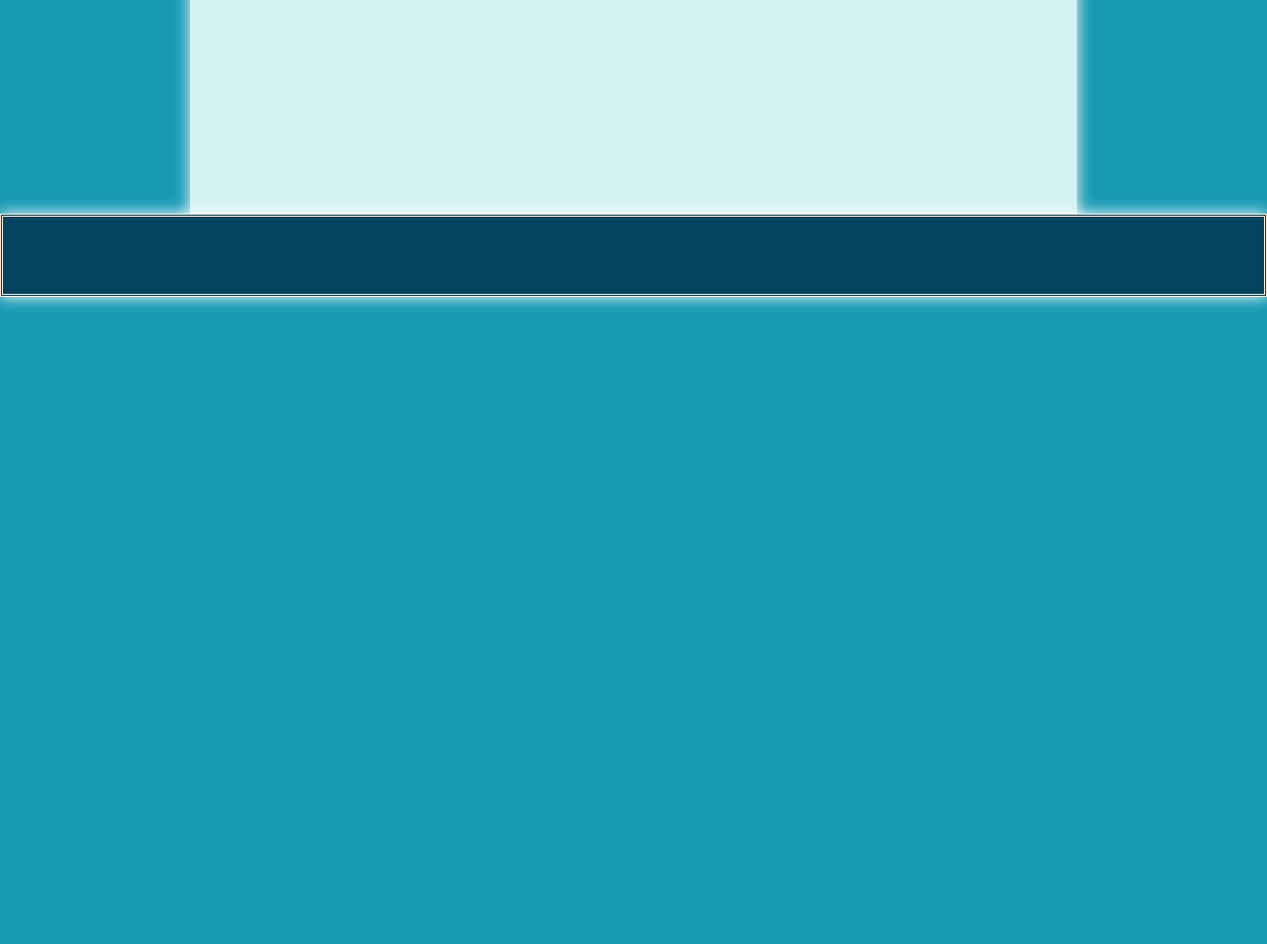
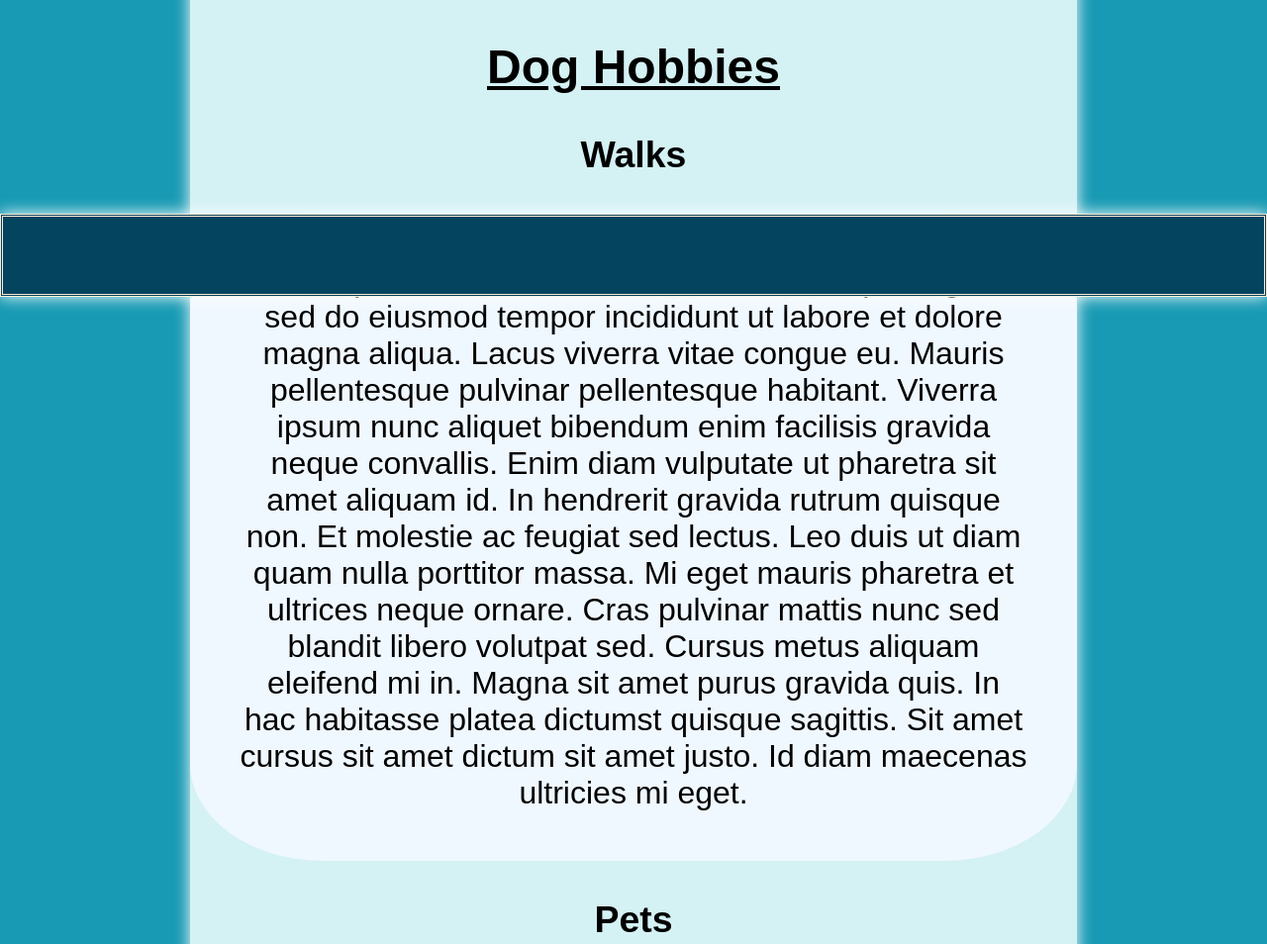
Before and after one commit to Tnopp18/myPersonalSite2, a plain HTML site: page about.html in a window 1280 px wide. Shown: the part 500-1454 px from the top of the page at 99% size. Before the commit the page ends 800 px from the top, so only its background shows below. Drawn offline with Linux system fonts and the light colour scheme.

Commit message:
about page done

```diff
--- a/about.html
+++ b/about.html
@@ -19,6 +19,23 @@
 
         <main>
 
+            <img src="tiger.jpeg" />
+            <h2>Dog Hobbies</h2>
+            <h3>Walks</h3>
+            <p>
+                Lorem ipsum dolor sit amet, consectetur adipiscing elit, sed do eiusmod tempor incididunt ut labore et dolore magna aliqua. Lacus viverra vitae congue eu. Mauris pellentesque pulvinar pellentesque habitant. Viverra ipsum nunc aliquet bibendum enim facilisis gravida neque convallis. Enim diam vulputate ut pharetra sit amet aliquam id. In hendrerit gravida rutrum quisque non. Et molestie ac feugiat sed lectus. Leo duis ut diam quam nulla porttitor massa. Mi eget mauris pharetra et ultrices neque ornare. Cras pulvinar mattis nunc sed blandit libero volutpat sed. Cursus metus aliquam eleifend mi in. Magna sit amet purus gravida quis. In hac habitasse platea dictumst quisque sagittis. Sit amet cursus sit amet dictum sit amet justo. Id diam maecenas ultricies mi eget.
+
+            </p>
+
+            <h3>Pets</h3>
+
+            <p>
+                Lorem ipsum dolor sit amet, consectetur adipiscing elit, sed do eiusmod tempor incididunt ut labore et dolore magna aliqua. Lacus viverra vitae congue eu. Mauris pellentesque pulvinar pellentesque habitant. Viverra ipsum nunc aliquet bibendum enim facilisis gravida neque convallis. Enim diam vulputate ut pharetra sit amet aliquam id. In hendrerit gravida rutrum quisque non. Et molestie ac feugiat sed lectus. Leo duis ut diam quam nulla porttitor massa. Mi eget mauris pharetra et ultrices neque ornare. Cras pulvinar mattis nunc sed blandit libero volutpat sed. Cursus metus aliquam eleifend mi in. Magna sit amet purus gravida quis. In hac habitasse platea dictumst quisque sagittis. Sit amet cursus sit amet dictum sit amet justo. Id diam maecenas ultricies mi eget.
+
+            </p>
+
+
+
 
         </main>
 
--- a/style.css
+++ b/style.css
@@ -12,7 +12,7 @@ h1 {
     max-width: 100%;
     border-style: groove;
     box-shadow: 0 0 15px 0 white;
-    margin-top: 12%;
+    margin-top: 10%;
     max-width: 100%;
     width: 99.7%;
 }
@@ -93,4 +93,15 @@ main {
     color:black;
     text-align: center;
     font-size: xx-large;
+    margin-bottom: 5%;
 }
+
+h2 {
+    text-decoration: underline;
+}
+
+p {
+    background-color:aliceblue;
+    border-radius: 15%;
+    padding: 50px;
+}
```
Also changed, not shown: tiger.jpeg (added).
